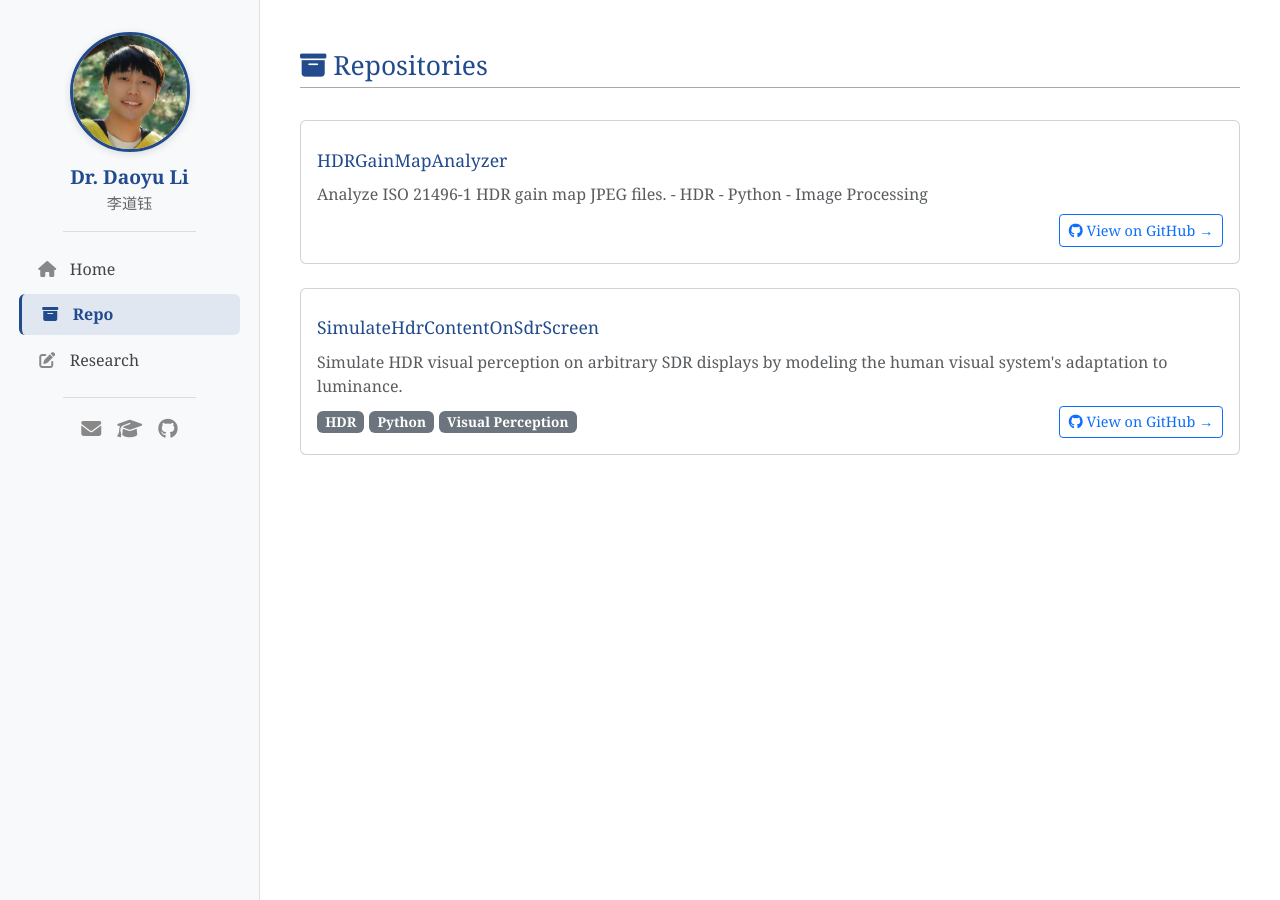
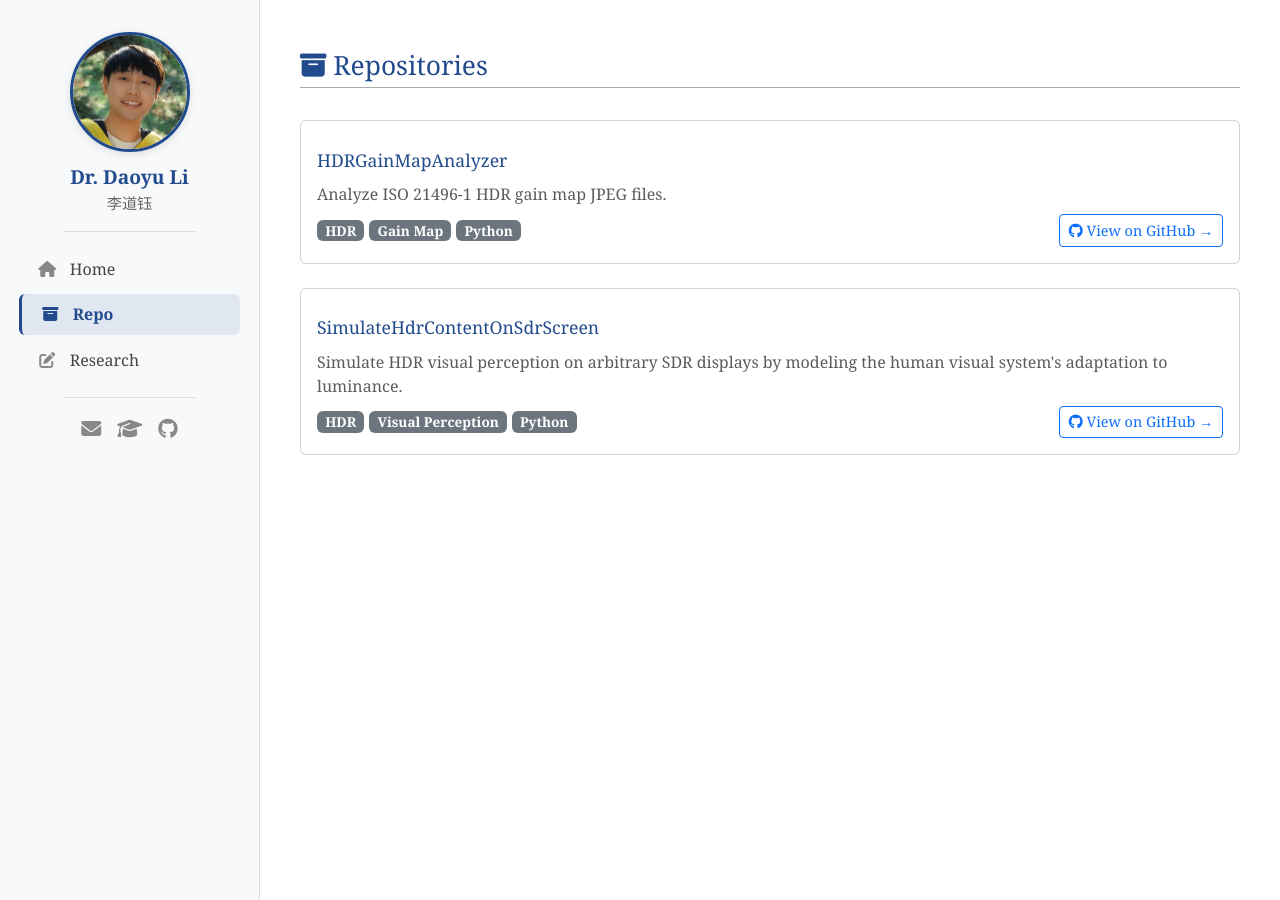
Before and after one commit to daoyuli/daoyuli.github.io, a Jekyll site: the page built from repo.md, in a window 1280 px wide. Built offline with Jekyll 4.4.1, drawn with Linux system fonts in a browser that asks for light colours; nearby versions of some CDN libraries.

Commit message:
update repo tages

```diff
--- a/_data/repos.yml
+++ b/_data/repos.yml
@@ -3,15 +3,16 @@
 
 - name: HDRGainMapAnalyzer
   description: Analyze ISO 21496-1 HDR gain map JPEG files.
+  tags:
     - HDR
+    - Gain Map
     - Python
-    - Image Processing
   url: https://github.com/daoyuli/HDRGainMapAnalyzer
 
 - name: SimulateHdrContentOnSdrScreen
   description: Simulate HDR visual perception on arbitrary SDR displays by modeling the human visual system's adaptation to luminance.
   tags:
     - HDR
+    - Visual Perception
     - Python
-    - Visual Perception
   url: https://github.com/daoyuli/SimulateHdrContentOnSdrScreen
```
